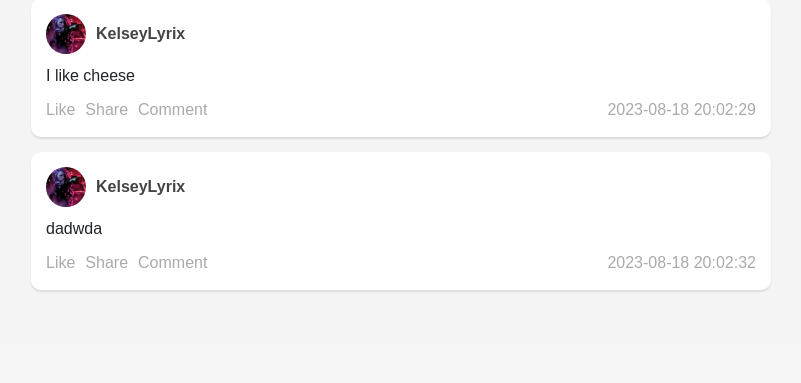
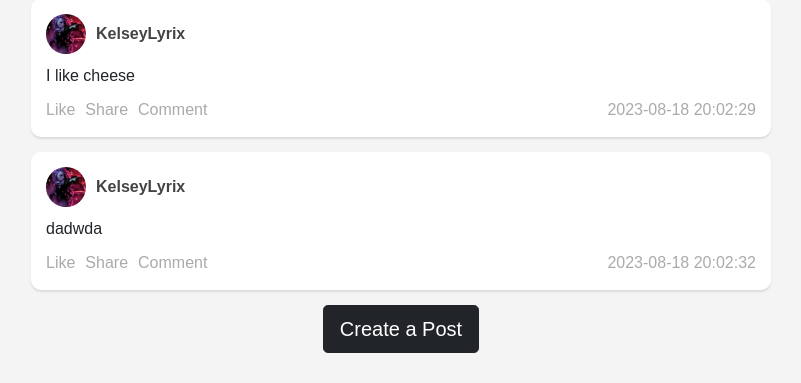
Before and after one commit to KelseyTech/Simple_Flask_Website, a Flask app: page / in a window 1280 px wide. Shown: the part 457-840 px from the top of the page, without its empty margins (239-1040 px from the left). Before the commit the page ends 800 px from the top, so only its background shows below. Run offline with Flask 3, Linux system fonts and the light colour scheme; the first user in the database is signed in.

Commit message:
Minor Changes

```diff
--- a/modules/templates/home.html
+++ b/modules/templates/home.html
@@ -1,18 +1,18 @@
 {% extends "base.html" %}{% block title %}{{username}}{% endblock %} {% block
 content %}
-
-<link rel="stylesheet" href="../static/style.css" />
-
 <div class="container">
   <h1 align="center">{% block header %}Posts{% endblock %}</h1>
   <div class="post-container">
+    <!--Creates the Individual Post-->
     {% for post in posts %}
     <div class="post">
       <div class="post-header">
+        <!--Delete Button (Need to add back)-->
         <div class="post-icon">
           <a href="{{ url_for('views.profile', username=post.user.username)}}">
             <img src="../static/images/pp_pic.jpg" alt="Profile Picture" />
         </div>
+            <!--Shows the username and content of the author-->
             <div class="username">{{post.user.username}}</div>
           </a>
         </div>
@@ -26,7 +26,16 @@ content %}
           <div class="post-time">{{post.date_created}}</div>
         </div>
       </div>
-    {% endfor %}
+      {% endfor %} {% block footer %}
+      <!--Needs Updating-->
+      <div align="center">
+        <a href="/create-post"
+          ><button type="button" class="btn btn-dark btn-lg">
+            Create a Post
+          </button></a
+        >
       </div>
     </div>
-{% endblock %}
+  </div>
+</div>
+{% endblock %} {% endblock %}
```
Also changed, not shown: modules/templates/create_post.html (+4 -3 lines). Lines whose indentation alone changed are shown as unchanged.
